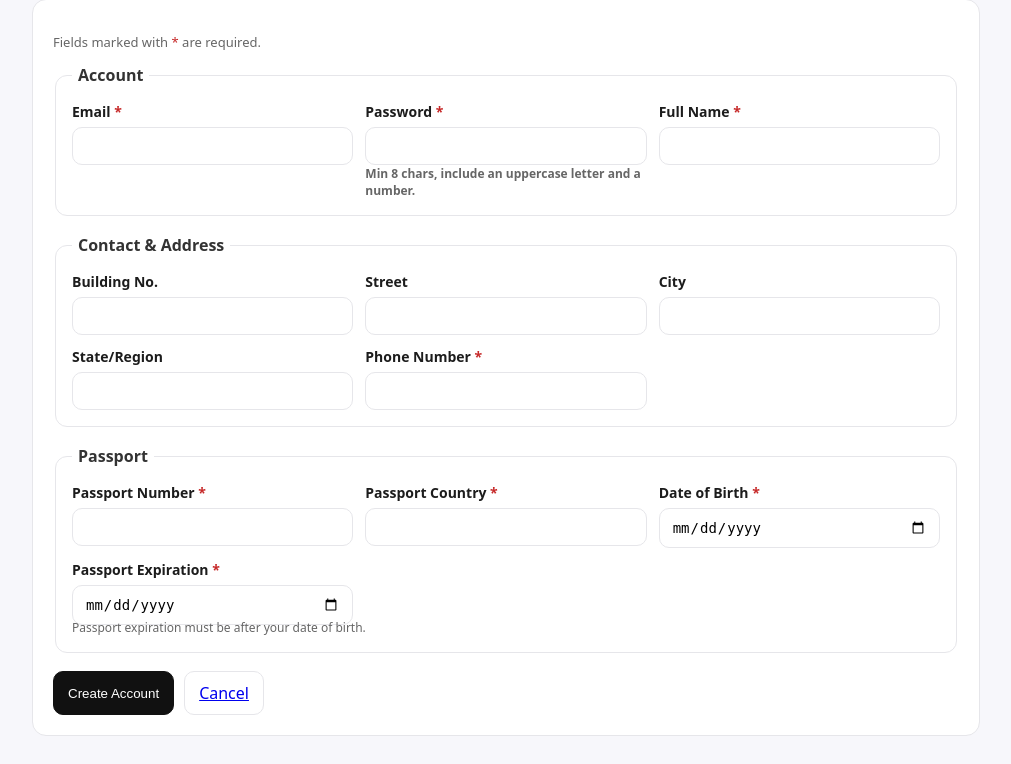
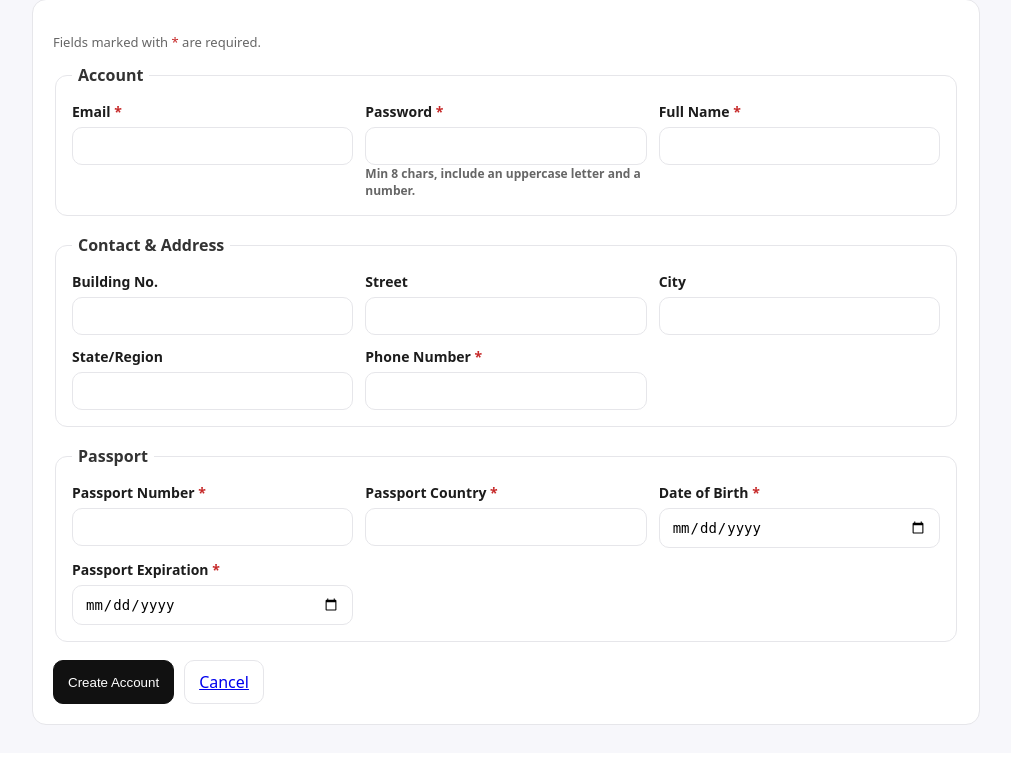
Before and after one commit to Aman-Sunesh/Airline-Ticket-Reservation-System-Using-MySQL-and-Flask, a Flask app: page /register in a window 1280 px wide. Shown: the part 89-853 px from the top of the page, without its empty margins (134-1145 px from the left). After the commit the page ends 814 px from the top, so only its background shows below. Run offline with Flask 3, Linux system fonts and the light colour scheme.

Commit message:
Remove passport expiration hint from register form
Removed hint about passport expiration requirement.

```diff
--- a/templates/register.html
+++ b/templates/register.html
@@ -128,7 +128,6 @@
               <input type="date" name="passport_expiration" required id="pexp">
             </label>
           </div>
-          <div class="hint">Passport expiration must be after your date of birth.</div>
         </fieldset>
 
         <div class="actions">
```
